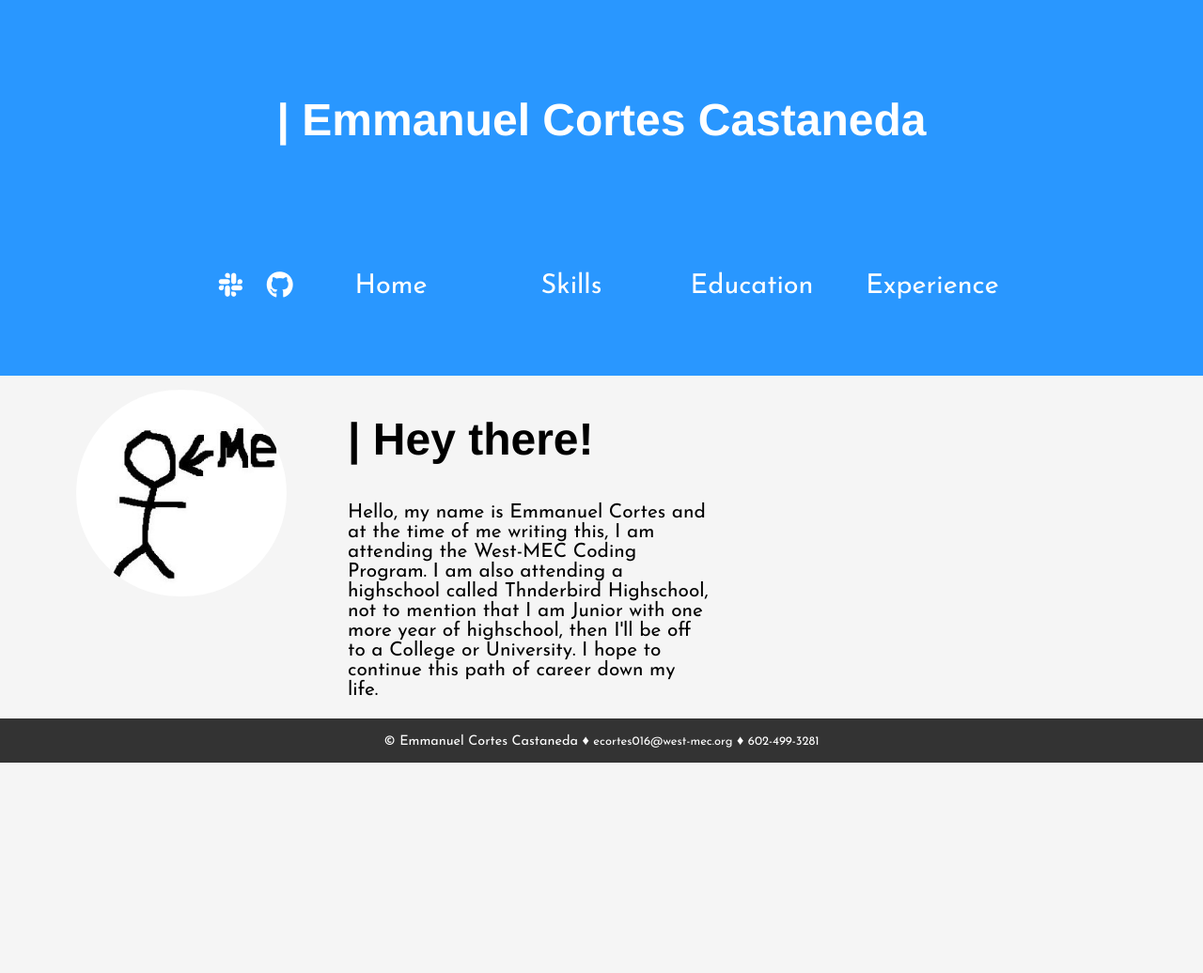
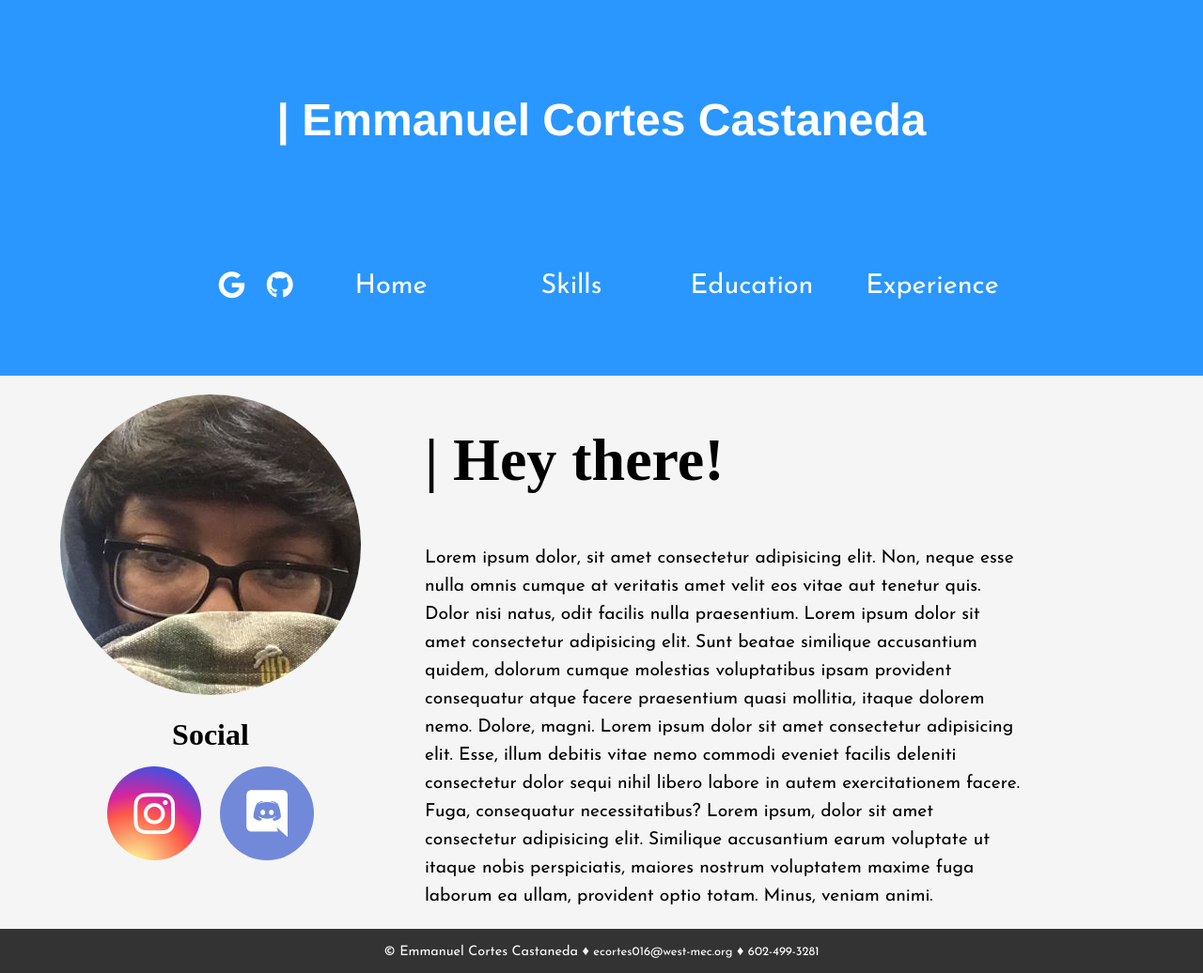
Before and after one commit to ECortes016/EmmanuelCortesTerm, a plain HTML site: page index.html in a window 1280 px wide. Shown: the whole page at 94% size. Before the commit the page ends 812 px from the top, so only its background shows below. Drawn offline with Linux system fonts and the light colour scheme; a web font is replaced by a local one.

Commit message:
Updated CSS and HTML
Finished the main layout for the education page but I still need to replace the lorem ipsum with actual content. Also added some social media links to the home page with.

```diff
--- a/css/styles1.css
+++ b/css/styles1.css
@@ -1,32 +1,85 @@
 @charset "utf-8";
+/* size of current image [169.042 x 165.656] */
 
-div.images {
-    width: 25%;
-    float: left;
+/* div {
+    border: red solid
+} */
+
+/* DIV STYLES */
+
+div.icons {
+    width: 35%;
+    text-align: center;
+    display: inline-block
 }
 
-#me {
-    width: 70%;
-    float: right;
-    padding: 15px;
-    border-radius: 360px;
-    /* size of current image [169.042 x 165.656] */
+div.bcontent {
+    width: 50%;
+    display: inline-block;
+    vertical-align: top;
 }
 
-div.body {
-    width: 60%;
-    float: left;
-    padding-left: 50px;
-    display: flex;
+/* SOCIAL MEDIA ICONS */
+
+.smicons ul {
+    margin: 0;
+    padding: 0;
+    text-align: center;
 }
 
-.body article h1 {
-    font-family: 'Allan', Helvetica, Arial, sans-serif;
-    font-size: 3em;
+.smicons ul li {
+    display: inline-block;
+    width: 100px;
+    height: 100px;
+    text-align: center;
+    margin: 0 8px;
 }
 
-.body article p {
-    width: 50%;
+.smicons ul li a {
+    display: block;
+    font-size: 50px;
+    border-radius: 360px;
+}
+
+.smicons ul li a i {
+    line-height: 100px;
+}
+
+#ds {
+    background: #7289DA;
+    color: white;
+}
+
+#ig {
+    background: radial-gradient(circle at 30% 107%, #fdf497 0%, #fdf497 5%, #fd5949 45%, #d6249f 60%, #285AEB 90%);
+    color: white;
+}
+
+/
+/* BODY CONTENT STYLES */
+
+h3,
+h2 {
+    font-family: 'Allan', Helvetica, Arial, sans-serif;
+}
+
+h2 {
+    font-size: 4em;
+}
+
+h3 {
+    font-size: 2em;
+    margin: 0;
+    padding: 0 0 15px 0;
+}
+
+div.icons img {
+    border-radius: 100%;
+    padding: 20px;
+}
+
+div.bcontent article p {
     font-family: 'Josefin Sans', Helvetica, Arial, sans-serif;
-    font-size: 1.3em
+    font-size: 1.2em;
+    line-height: 30px
 }
--- a/index.html
+++ b/index.html
@@ -6,9 +6,10 @@
     <title>Emmanuel - Home</title />
     <link rel="stylesheet" href="css/layout.css" />
     <link rel="stylesheet" href="css/styles1.css" />
-    <link href="https://fonts.googleapis.com/css?family=Caveat" rel="stylesheet" />
+    <link href="https://fonts.googleapis.com/css?family=Raleway" rel="stylesheet">
     <link href="https://fonts.googleapis.com/css?family=Allan" rel="stylesheet">
     <link href="https://fonts.googleapis.com/css?family=Josefin+Sans" rel="stylesheet">
+
     <link rel="stylesheet" href="https://use.fontawesome.com/releases/v5.6.1/css/all.css" integrity="sha384-gfdkjb5BdAXd+lj+gudLWI+BXq4IuLW5IT+brZEZsLFm++aCMlF1V92rMkPaX4PP"
         crossorigin="anonymous">
 </head>
@@ -28,26 +29,42 @@
 
                 <ul class="navicons">
                     <li id="lir"><a href="https://github.com/ECortes016"><i class="fab fa-github"></i></a></li>
-                    <li id="lir"><a href="https://west-mec-coding.slack.com/messages/DC5SWTXT8/"><i class="fab fa-slack"></i></a></li>
+                    <li id="lir"><a href="mailto:ecortes016@west-mec.org?subject=Mailed from My Website!"><i class="fab fa-google"></i></a></li>
                 </ul>
             </nav>
         </header>
     </div>
 
-    <div class="images">
-        <img id="me" src="placeholder.jpg" alt="">
-    </div>
+    <div class="bodycontainer">
+        <div class="icons">
+            <img id="me" src="face.jpg" alt="">
 
-    <div class="body">
-        <article>
-            <h1>| Hey there!</h1>
-            <p>
-                Hello, my name is Emmanuel Cortes and at the time of me writing this, I am attending the West-MEC
-                Coding Program. I am also attending a highschool called Thnderbird Highschool, not to mention that I am
-                Junior with one more year of highschool, then I'll be off to a College or University. I hope to
-                continue this path of career down my life.
-            </p>
-        </article>
+            <div class="smicons">
+                <h3>Social</h3>
+                <ul>
+                    <li id="iconleft"><a id="ig" href="https://www.instagram.com/emnl.x/"><i class="fab fa-instagram"></i></a></li>
+                    <li id="iconright"><a id="ds" href="https://discord.gg/8SykkA"><i class="fab fa-discord"></i></a></li>
+                </ul>
+            </div>
+        </div>
+
+        <div class="bcontent">
+            <article>
+                <h2>| Hey there!</h2>
+                <p>
+                    Lorem ipsum dolor, sit amet consectetur adipisicing elit. Non, neque esse nulla omnis cumque at
+                    veritatis amet velit eos vitae aut tenetur quis. Dolor nisi natus, odit facilis nulla praesentium.
+                    Lorem ipsum dolor sit amet consectetur adipisicing elit. Sunt beatae similique accusantium quidem,
+                    dolorum cumque molestias voluptatibus ipsam provident consequatur atque facere praesentium quasi
+                    mollitia, itaque dolorem nemo. Dolore, magni. Lorem ipsum dolor sit amet consectetur adipisicing
+                    elit. Esse, illum debitis vitae nemo commodi eveniet facilis deleniti consectetur dolor sequi nihil
+                    libero labore in autem exercitationem facere. Fuga, consequatur necessitatibus? Lorem ipsum, dolor
+                    sit amet consectetur adipisicing elit. Similique accusantium earum voluptate ut itaque nobis
+                    perspiciatis, maiores nostrum voluptatem maxime fuga laborum ea ullam, provident optio totam.
+                    Minus, veniam animi.
+                </p>
+            </article>
+        </div>
     </div>
 
     <footer>
```
Also changed, not shown: css/styles3.css (added, +38 -0 lines), education.html (+54 -3 lines), experience.html (+1 -1 lines), skills.html (+2 -2 lines), content.txt (added), face.jpg (added), mme.png (renamed from css/img/mme.png), msjh.png (renamed from css/img/msjh.png), ths.png (renamed from css/img/ths.png).
